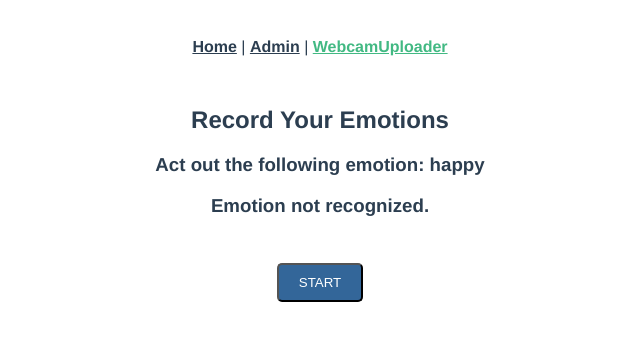
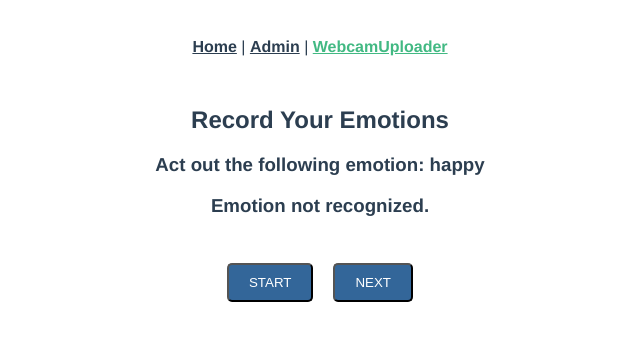
Before and after one commit to Michael-Wahl/AAI, a Vue app in the folder RMN/frontend/autismapp/: page /WebcamUploader in a window 1280 px wide. Shown: the top 340 px of the page, without its empty margins (320-960 px from the left). Built offline with nearby package versions, Linux system fonts and the light colour scheme; no server answers.

Commit message:
next button on WebcamUploader.vue

```diff
--- a/RMN/frontend/autismapp/src/components/WebcamUploader.vue
+++ b/RMN/frontend/autismapp/src/components/WebcamUploader.vue
@@ -5,6 +5,7 @@
     <h3> {{ result }}</h3>
     <br>
     <button @click="toggleSendingImages">{{ isSending ? 'STOP' : 'START' }}</button>
+    <button @click="toggleNextEmotion">{{ 'NEXT' }}</button>
     <br>
     <video ref="video" width="640" height="480"></video>
     <canvas ref="canvas" width="640" height="480" class="hidden"></canvas>
@@ -23,6 +24,7 @@ export default {
       context: null,
       message: "",
       prompts: ['happy', 'sad', 'neutral', 'angry', 'disgust', 'fear'],
+      rec_prompts: [],
       currentPromptIndex: 0,
       result: "Emotion not recognized.",
       isSending: false
@@ -54,6 +56,25 @@ export default {
       }
       this.isSending = !this.isSending;
     },
+    //Next Emotion Toggle Button
+    toggleNextEmotion() {
+      if (this.isSending) {
+        if (this.currentPromptIndex++ >= this.prompts.length - 1) {
+          this.result == 'You can not skip more emotions.'
+        } else {
+          this.currentPromptIndex++;
+        }
+      } else {
+        this.result == 'Hit the start button first.'
+      }
+    },
+    isEqual(arr1, arr2) {
+      if (arr1.length !== arr2.length) return false;
+      for (let i = 0; i < arr2.length; i++) {
+        if (arr1[i] !== arr2[i]) return false;
+      }
+      return true;
+    },
     startSendingImages() {
       // Start taking pictures every 1 second
       this.interval = setInterval(() => {
@@ -67,9 +88,10 @@ export default {
             this.message = response.data
             console.log(this.message);
             if (this.message == 'Target matched') {
+              this.rec_prompts.push(this.prompts[this.currentPromptIndex])
               this.result = 'Emotion recognized!'
               this.addOverlay()
-              if (this.currentPromptIndex >= this.prompts.length - 1) {
+              if (this.isEqual(this.rec_prompts, this.prompts)) {
                 this.result = 'All emotions recorded. You are ready to play!'
                 this.stopSendingImages();
               }
```
